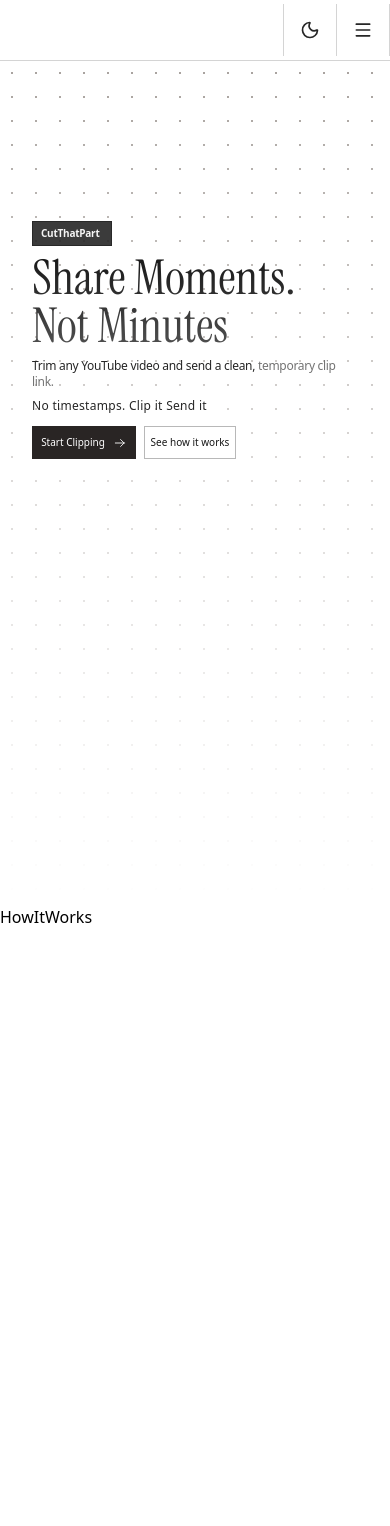
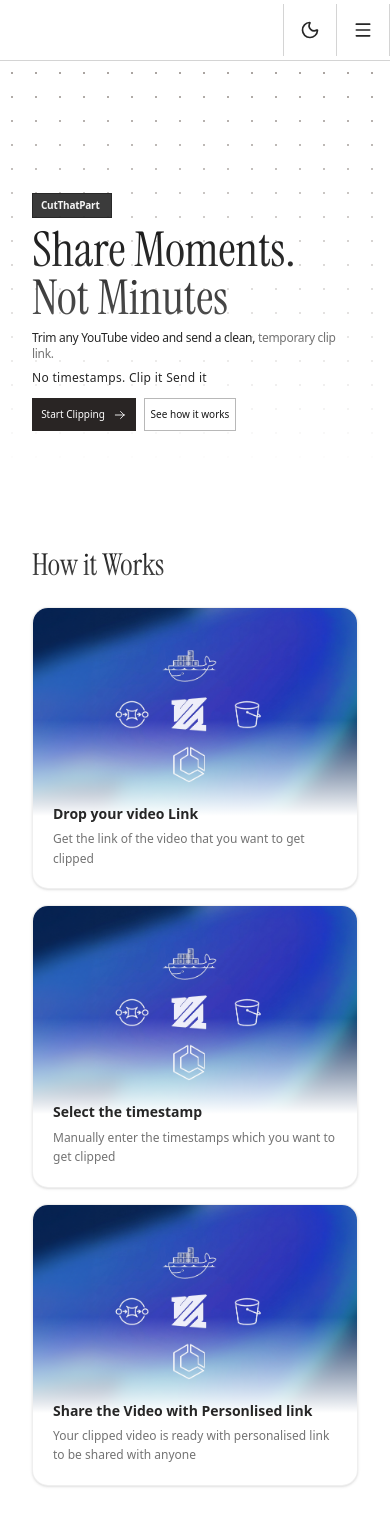
Before and after one commit to ShahuKor/CutThatPart, a Next.js app in the folder frontend/: page / in a window 390 px wide. Shown: the top 1526 px of the page. Before the commit the page ends 929 px from the top, so only its background shows below. Built offline with nearby package versions, Linux system fonts and the light colour scheme; no server answers.

Commit message:
Add Howitworks section, cards, mobile responsive

```diff
--- a/frontend/components/landing/Hero.tsx
+++ b/frontend/components/landing/Hero.tsx
@@ -3,7 +3,7 @@
 export default function Hero() {
   return (
     <div
-      className="min-h-screen px-8 pt-17 sm:pt-20 sm:pb-10 relative "
+      className="mb-14 md:mb-20 lg:mb-26 px-8 py-10 sm:py-15 relative "
       style={{
         backgroundImage: `radial-gradient(circle, #a8a29e 1px, transparent 1px)`,
         backgroundSize: "24px 24px",
--- a/frontend/components/landing/HowItWorks.tsx
+++ b/frontend/components/landing/HowItWorks.tsx
@@ -1,3 +1,70 @@
+import HowCard from "../ui/How-Card";
+
+const cardItems = [
+  {
+    src: "/demo.jpg",
+    cardtitle: "Drop your video Link",
+    description: "Get the link of the video that you want to get clipped",
+  },
+  {
+    src: "/demo.jpg",
+    cardtitle: "Select the timestamp",
+    description: "Manually enter the timestamps which you want to get clipped",
+  },
+  {
+    src: "/demo.jpg",
+    cardtitle: "Share the Video with Personlised link",
+    description:
+      "Your clipped video is ready with personalised link to be shared with anyone",
+  },
+];
+
+const diagonalOffsets = ["md:mt-0", "md:mt-16", "md:mt-32"];
+
 export default function HowItWorks() {
-  return <div>HowItWorks</div>;
+  return (
+    <div className="px-8 pt-5 pb-40">
+      <div className="flex flex-col">
+        <h2 className="mb-6 md:mb-13 text-3xl md:text-4xl lg:text-[60px] font-serif bg-clip-text text-transparent bg-linear-to-t from-neutral-600 to-neutral-900 dark:from-neutral-400 dark:to-neutral-100">
+          How it Works
+        </h2>
+        {/* Mobile: flex-col / Desktop: diagonal staircase */}
+        <div className="flex flex-col gap-4 md:flex md:flex-row md:items-start md:gap-4">
+          {cardItems.map((item, index) => (
+            <div
+              key={index}
+              className={`flex flex-col md:flex-row items-center gap-4 w-full md:w-auto md:flex-1 ${
+                diagonalOffsets[index]
+              }`}
+            >
+              <HowCard
+                src={item.src}
+                cardtitle={item.cardtitle}
+                description={item.description}
+              />
+
+              {/* Arrow between cards — hidden on last, hidden on mobile */}
+              {index < cardItems.length - 1 && (
+                <div className="hidden md:flex items-end pb-6 text-neutral-300 dark:text-neutral-600 shrink-0">
+                  <svg
+                    width="36"
+                    height="36"
+                    viewBox="0 0 24 24"
+                    fill="none"
+                    stroke="currentColor"
+                    strokeWidth="1.5"
+                    strokeLinecap="round"
+                    strokeLinejoin="round"
+                    className="rotate-45"
+                  >
+                    <path d="M5 12h14M13 6l6 6-6 6" />
+                  </svg>
+                </div>
+              )}
+            </div>
+          ))}
+        </div>
+      </div>
+    </div>
+  );
 }
--- /dev/null
+++ b/frontend/components/ui/How-Card.tsx
@@ -0,0 +1,42 @@
+import { HowCardProps } from "@/types/types";
+
+export default function HowCard({ src, cardtitle, description }: HowCardProps) {
+  return (
+    <div
+      className="
+      group relative w-full max-w-sm rounded-2xl overflow-hidden
+      border border-neutral-200/60 dark:border-neutral-700/40
+      bg-white dark:bg-neutral-900
+      shadow-sm hover:shadow-md
+      transition-shadow duration-300
+    "
+    >
+      {/* Image container */}
+      <div className="relative w-full h-52 overflow-hidden">
+        <img
+          src={src}
+          alt={cardtitle}
+          className="w-full h-full object-cover transition-transform duration-500 group-hover:scale-105"
+        />
+        {/* White-to-transparent gradient overlay at the bottom */}
+        <div
+          className="
+          absolute inset-x-0 bottom-0 h-24
+          bg-gradient-to-t from-white dark:from-neutral-900 to-transparent
+          pointer-events-none
+        "
+        />
+      </div>
+
+      {/* Text content — sits just below the gradient fade */}
+      <div className="px-5 pb-5 -mt-3 relative z-10">
+        <h3 className="text-sm md:text-base font-semibold text-neutral-800 dark:text-neutral-100 leading-snug mb-1.5">
+          {cardtitle}
+        </h3>
+        <p className="text-xs md:text-sm text-neutral-500 dark:text-neutral-400 leading-relaxed">
+          {description}
+        </p>
+      </div>
+    </div>
+  );
+}
--- /dev/null
+++ b/frontend/types/types.ts
@@ -0,0 +1,5 @@
+export interface HowCardProps {
+  src: string;
+  cardtitle: string;
+  description: string;
+}
```
Also changed, not shown: frontend/public/demo.jpg (added).
